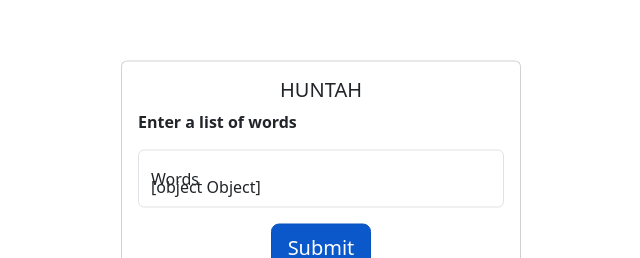
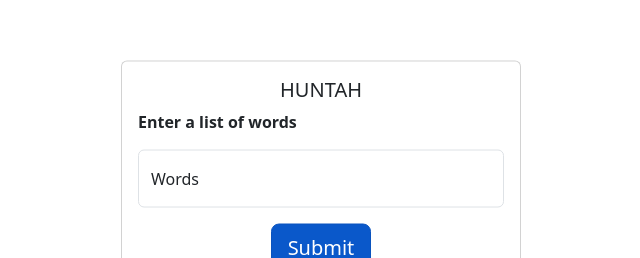
Before and after one commit to EPICOScode/WordHunt, a React (Vite) app: page / in a window 1280 px wide. Shown: the part 147-405 px from the top of the page, without its empty margins (319-959 px from the left). Built offline with nearby package versions, Linux system fonts and the light colour scheme.

Commit message:
this time it's been taken the input

```diff
--- a/src/components/inputFile.jsx
+++ b/src/components/inputFile.jsx
@@ -1,13 +1,15 @@
   import { Form} from "react-bootstrap";
 
 
-const InputFile = (value, onChange) => {
+
+  const InputFile = ({value, onChange}) => {
+
 
 
     return (
       <Form.Floating className="mb-3">
-      <label htmlFor="floatingInputCustom">Words</label>
-      <Form.Control id="floatingInputCustom" type="text"  value= {value} onChange ={onChange}/>
+        <Form.Control  id="floatingInputCustom" type="text"  value = {value} onChange ={onChange} placeholder = " "/>
+        <label htmlFor="floatingInputCustom" > Words </label>
       </Form.Floating>
     );
   };
--- a/src/index.jsx
+++ b/src/index.jsx
@@ -1,4 +1,4 @@
-import { Form, Card, ListGroup} from "react-bootstrap";
+import { Card, ListGroup} from "react-bootstrap";
 import { useState } from "react";
 import HandleClick from "./components/handleClick";
 import Vowel from "./components/features/vowels";
@@ -10,6 +10,9 @@ import InputFile from "./components/inputFile";
 const Home = () => {
   const [value, setValue] = useState("");
 
+  const submitButton = () => {
+    console.log('The words are: ', value )
+  }
 
   return (
     <Card
@@ -21,8 +24,8 @@ const Home = () => {
         <Card.Text>
           <dt>Enter a list of words </dt>
         </Card.Text>
-        <InputFile value={value} onChange = {(e) => {setValue(e.tagret.value)}} />
-        <HandleClick />
+        <InputFile value={value} onChange = {(e) => {setValue(e.target.value)}} />
+        <HandleClick onClick={submitButton}/>
         <hr/>
            <ListGroup>
         <ListGroup.Item> Vowels used :  {Vowel} </ListGroup.Item>
```
Lines whose indentation alone changed are shown as unchanged.
